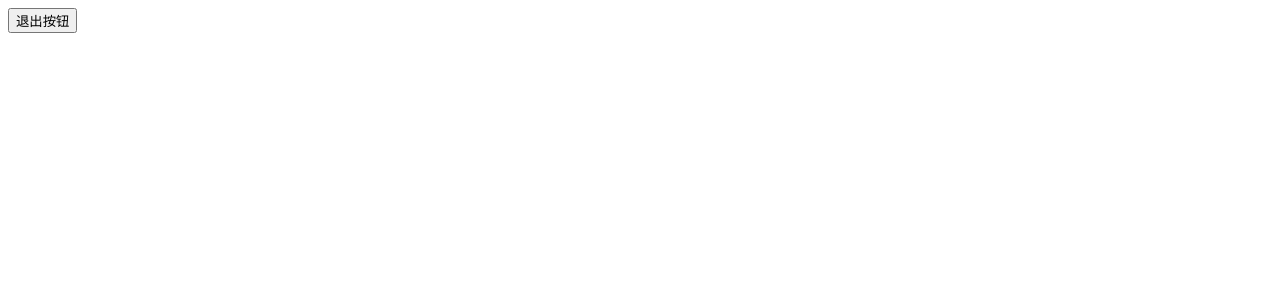
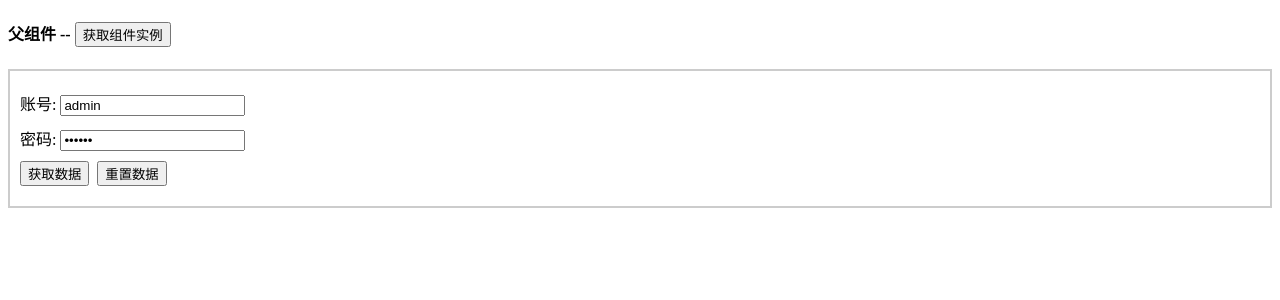
Before and after one commit to AiiJun/Front-end-Learning, a Vue app in the folder Vue2/学习/day4/vue-project/: page / in a window 1280 px wide. Shown: the top 300 px of the page. Built offline with nearby package versions, Linux system fonts and the light colour scheme.

Commit message:
ref和$refs获取dom对象和组件实例

```diff
--- a/Vue2/学习/day4/vue-project/package.json
+++ b/Vue2/学习/day4/vue-project/package.json
@@ -17,6 +17,7 @@
     "@vue/cli-plugin-babel": "~5.0.0",
     "@vue/cli-plugin-eslint": "~5.0.0",
     "@vue/cli-service": "~5.0.0",
+    "echarts": "^5.4.3",
     "eslint": "^7.32.0",
     "eslint-plugin-vue": "^8.0.3",
     "vue-template-compiler": "^2.6.14"
--- a/Vue2/学习/day4/vue-project/src/App.vue
+++ b/Vue2/学习/day4/vue-project/src/App.vue
@@ -1,25 +1,23 @@
 <template>
   <div class="app">
-    <button @click="isShow = true">退出按钮</button>
-
-    <!-- :visible.sync => :visible + @update:visible -->
-    <BaseDialog :visible.sync="isShow"></BaseDialog>
+    <h4>父组件 -- <button @click="handleGet">获取组件实例</button></h4>
+    <BaseForm ref="baseForm"></BaseForm>
   </div>
 </template>
 
 <script>
-import BaseDialog from "./components/BaseDialog.vue";
+import BaseForm from './components/BaseForm.vue'
 export default {
-  data() {
-    return {
-      isShow: false
-    };
+  components: {
+    BaseForm,
   },
-  methods: {},
-  components: {
-    BaseDialog
+  methods: {
+    handleGet(){
+      // console.log(this.$refs.baseForm.getFormData());
+      // this.$refs.baseForm.resetFormData()
+    }
   }
-};
+}
 </script>
 
 <style>
--- a/Vue2/学习/day4/vue-project/src/components/BaseDialog.vue
+++ /dev/null
@@ -1,71 +0,0 @@
-<template>
-  <div class="base-dialog-wrap" v-show="visible">
-    <div class="base-dialog">
-      <div class="title">
-        <h3>温馨提示：</h3>
-        <button class="close" @click="cancel">x</button>
-      </div>
-      <div class="content">
-        <p>你确认要退出本系统么？</p>
-      </div>
-      <div class="footer">
-        <button>确认</button>
-        <button @click="cancel">取消</button>
-      </div>
-    </div>
-  </div>
-</template>
-
-<script>
-export default {
-  props:{
-    visible:Boolean
-  },
-  methods:{
-    cancel(){
-      this.$emit('update:visible',false)
-    }
-  }
-}
-</script>
-
-<style scoped>
-.base-dialog-wrap {
-  width: 300px;
-  height: 200px;
-  box-shadow: 2px 2px 2px 2px #ccc;
-  position: fixed;
-  left: 50%;
-  top: 50%;
-  transform: translate(-50%, -50%);
-  padding: 0 10px;
-}
-.base-dialog .title {
-  display: flex;
-  justify-content: space-between;
-  align-items: center;
-  border-bottom: 2px solid #000;
-}
-.base-dialog .content {
-  margin-top: 38px;
-}
-.base-dialog .title .close {
-  width: 20px;
-  height: 20px;
-  cursor: pointer;
-  line-height: 10px;
-}
-.footer {
-  display: flex;
-  justify-content: flex-end;
-  margin-top: 26px;
-}
-.footer button {
-  width: 80px;
-  height: 40px;
-}
-.footer button:nth-child(1) {
-  margin-right: 10px;
-  cursor: pointer;
-}
-</style>
--- /dev/null
+++ b/Vue2/学习/day4/vue-project/src/components/BaseForm.vue
@@ -0,0 +1,52 @@
+<template>
+  <div class="app">
+    <div>
+      账号: <input v-model="username" type="text">
+    </div>
+     <div>
+      密码: <input v-model="password" type="password">
+    </div>
+    <div>
+      <button @click="getFormData">获取数据</button>
+      <button @click="resetFormData">重置数据</button>
+    </div>
+  </div>
+</template>
+
+<script>
+export default {
+  data() {
+    return {
+      username: 'admin',
+      password: '123456',
+    }
+  },
+  methods: {
+    getFormData() {
+      console.log('获取表单数据', this.username, this.password);
+      return{
+        account:this.username,
+        password:this.password
+      }
+    },
+    resetFormData() {
+      this.username = ''
+      this.password = ''
+      console.log('重置表单数据成功');
+    },
+  }
+}
+</script>
+
+<style scoped>
+.app {
+  border: 2px solid #ccc;
+  padding: 10px;
+}
+.app div{
+  margin: 10px 0;
+}
+.app div button{
+  margin-right: 8px;
+}
+</style>
```
Also changed, not shown: Vue2/学习/day4/vue-project/src/assets/logo.png (added), 1 other file (tests, documents, lock files or other folders).
